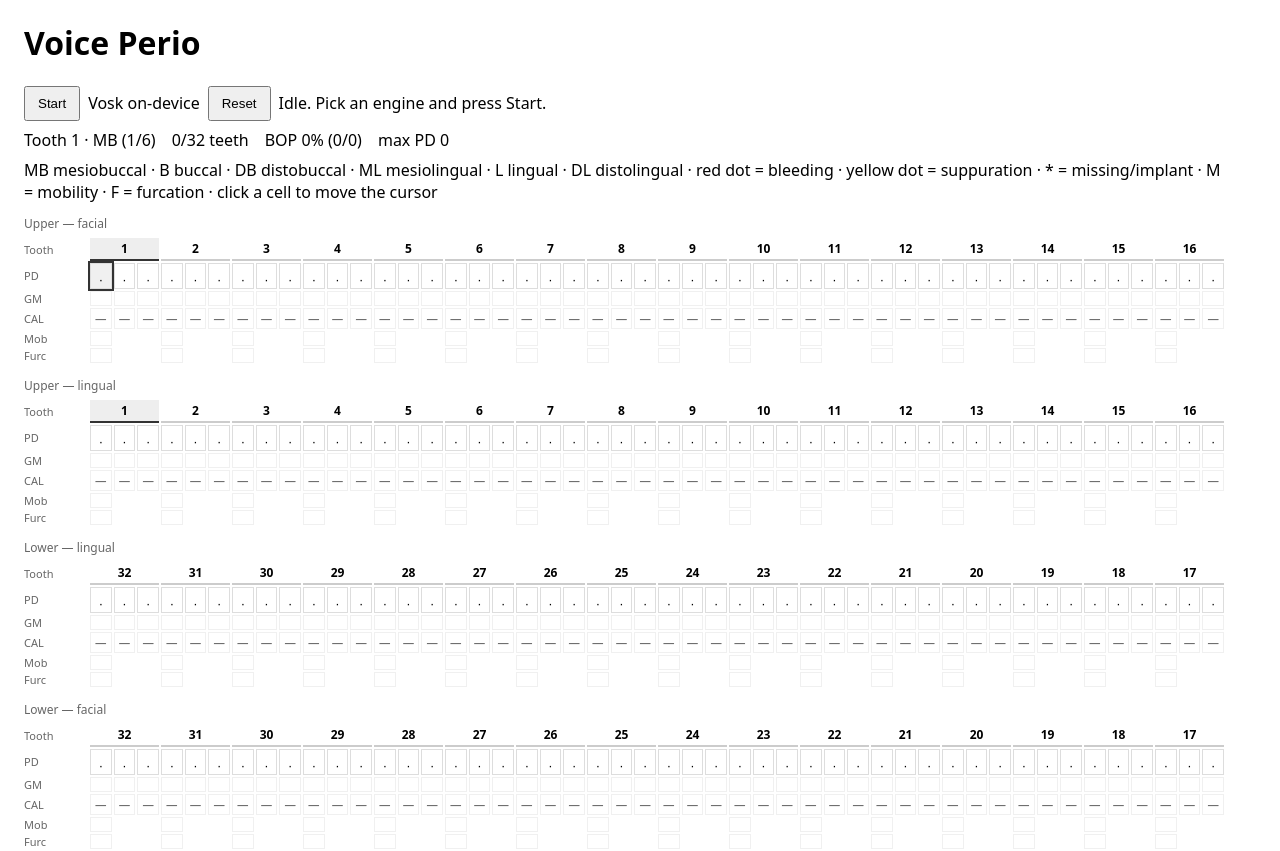
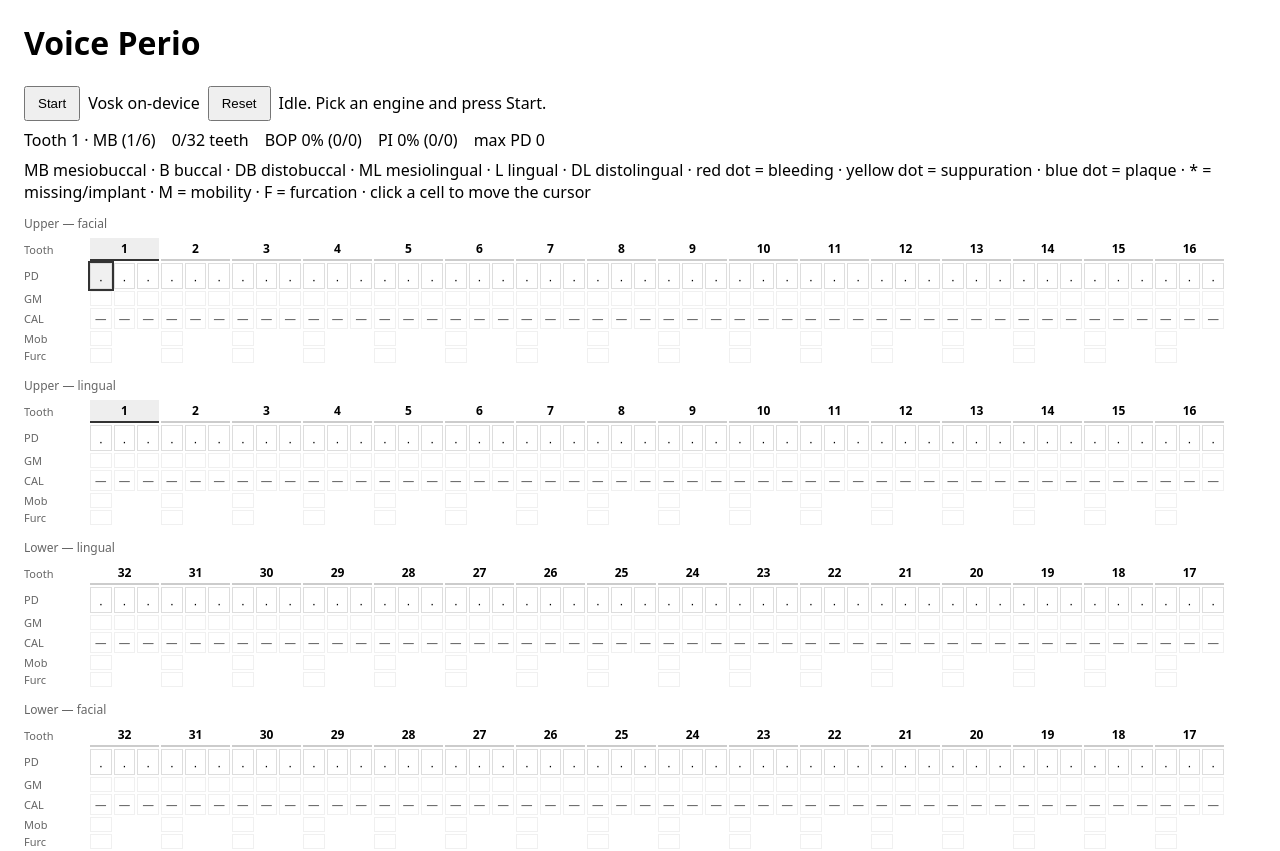
Before and after one commit to joellijo32/Perio-Assist, a Svelte app: page / in a window 1280 px wide. Shown: the top 851 px of the page. Built offline with nearby package versions, Linux system fonts and the light colour scheme.

Commit message:
Plaque Index field: voice scope, blue dots, PI% summary, undo

```diff
--- a/src/App.svelte
+++ b/src/App.svelte
@@ -13,13 +13,28 @@
 
   // ponytail: summary stats are pure derivations - no stats engine until one is needed
   const bop = $derived.by(() => {
-    let hit = 0, total = 0;
+    let hit = 0,
+      total = 0;
     for (const t of Object.keys(store.teeth)) {
       if (store.absent[t]) continue;
       for (let s = 0; s < 6; s++) {
         if (store.teeth[t][s] == null) continue;
         total++;
         if (store.bleed[t][s]) hit++;
+      }
+    }
+    return { hit, total, pct: total ? Math.round((100 * hit) / total) : 0 };
+  });
+
+  const pi = $derived.by(() => {
+    let hit = 0,
+      total = 0;
+    for (const t of Object.keys(store.teeth)) {
+      if (store.absent[t]) continue;
+      for (let s = 0; s < 6; s++) {
+        if (store.teeth[t][s] == null) continue;
+        total++;
+        if (store.plaque[t][s]) hit++;
       }
     }
     return { hit, total, pct: total ? Math.round((100 * hit) / total) : 0 };
@@ -75,11 +90,12 @@
     <span>Tooth {store.cur.t} · {SITENAMES[store.cur.s]} ({store.cur.s + 1}/6)</span>
     <span>{teethDone}/32 teeth</span>
     <span>BOP {bop.pct}% ({bop.hit}/{bop.total})</span>
+    <span>PI {pi.pct}% ({pi.hit}/{pi.total})</span>
     <span>max PD {maxPD}</span>
     {#if store.latencyMs !== null}<span>{store.latencyMs.toFixed(0)}ms parse+render</span>{/if}
   </div>
 
-  <div class="legend">MB mesiobuccal · B buccal · DB distobuccal · ML mesiolingual · L lingual · DL distolingual · red dot = bleeding · yellow dot = suppuration · * = missing/implant · M = mobility · F = furcation · click a cell to move the cursor</div>
+  <div class="legend">MB mesiobuccal · B buccal · DB distobuccal · ML mesiolingual · L lingual · DL distolingual · red dot = bleeding · yellow dot = suppuration · blue dot = plaque · * = missing/implant · M = mobility · F = furcation · click a cell to move the cursor</div>
   <PerioChart />
 
   <input
--- a/src/PerioChart.svelte
+++ b/src/PerioChart.svelte
@@ -24,11 +24,12 @@
     class:flag={v != null && v >= 4}
     class:pre={diffVal || diffBleed}
     onclick={() => moveTo(t, s)}
-    title={`${t} ${SITENAMES[s]}${store.rec[t][s] ? `, rec ${store.rec[t][s]}` : ''}${store.sup[t][s] ? ', suppuration' : ''}`}
+    title={`${t} ${SITENAMES[s]}${store.rec[t][s] ? `, rec ${store.rec[t][s]}` : ''}${store.sup[t][s] ? ', suppuration' : ''}${store.plaque[t][s] ? ', plaque' : ''}`}
   >
     <span class="dots">
       {#if (diffBleed ? pb : store.bleed[t][s])}<i class="dot bop" class:faded={diffBleed && !store.bleed[t][s]}></i>{/if}
       {#if store.sup[t][s]}<i class="dot sup"></i>{/if}
+      {#if store.plaque[t][s]}<i class="dot pi"></i>{/if}
     </span>
     <span class:faded={diffVal}>{diffVal ? (pv ?? '·') : (v ?? '·')}</span>
   </button>
@@ -108,6 +109,7 @@
   .dot { width: 6px; height: 6px; border-radius: 50%; display: inline-block; }
   .dot.bop { background: #c00; }
   .dot.sup { background: #e6a800; }
+  .dot.pi { background: #1976d2; }
   .gm, .cal, .mob { text-align: center; font-size: 12px; padding: 1px 0; border: 1px solid #f0f0f0; }
   .cal { color: #666; font-style: italic; }
   .cal.flag { color: #c00; font-style: normal; font-weight: bold; }
--- a/src/chart.svelte.js
+++ b/src/chart.svelte.js
@@ -68,6 +68,7 @@ export function resetAll() {  const fresh = createState();
   store.status = 'Idle. Pick an engine and press Start.';
   store.rec = fresh.rec;
   store.sup = fresh.sup;
+  store.plaque = fresh.plaque;
   store.mob = fresh.mob;
   store.fur = fresh.fur;
   store.aspect = fresh.aspect;
--- a/src/grammar.json
+++ b/src/grammar.json
@@ -5,6 +5,6 @@
   "implant millimeter millimeters recession facial lingual correction change make last",
   "mid all throughout no not without some any midbuccal probing noted",
   "upper lower left right first second third molar premolar bicuspid canine cuspid lateral central wisdom",
-  "mobility slight moderate severe furcation vocation suppuration pus miller fdi teeth number through thru and are class present",
+  "mobility slight moderate severe furcation vocation suppuration pus miller fdi teeth number through thru and are class present plaque pi",
   "[unk]"
 ]
--- a/src/perio.js
+++ b/src/perio.js
@@ -137,6 +137,7 @@ export function createState() {
     bleed: Object.fromEntries(Array.from({ length: 32 }, (_, i) => [i + 1, Array(6).fill(false)])),
     rec: Object.fromEntries(Array.from({ length: 32 }, (_, i) => [i + 1, Array(6).fill(0)])),
     sup: Object.fromEntries(Array.from({ length: 32 }, (_, i) => [i + 1, Array(6).fill(false)])),
+    plaque: Object.fromEntries(Array.from({ length: 32 }, (_, i) => [i + 1, Array(6).fill(false)])),
     mob: {},
     fur: {},    // ponytail: tooth map, NOT the UI message - store.status is a string, indexing it marches 1->32
     absent: {},
@@ -182,6 +183,7 @@ function restore(state, h, moveCursor = true) {
   if (h.kind === 'bleed') state.bleed[h.t][h.s] = false;
   else if (h.kind === 'rec') state.rec[h.t][h.s] = h.prev ?? 0;
   else if (h.kind === 'sup') state.sup[h.t][h.s] = false;
+  else if (h.kind === 'plaque') state.plaque[h.t][h.s] = false;
   else if (h.kind === 'absent') {
     if (h.prev == null) delete state.absent[h.t];
     else state.absent[h.t] = h.prev;
@@ -218,7 +220,7 @@ function patchDepth(state, t, s, v) {
 }
 
 const FILLER = new Set(['is', 'a', 'the', 'that', 'with', 'wait', 'positive', 'please', 'are']);
-const NEG_SET = new Set(['bleeding', 'bleed', 'blood', 'bop', 'drop', 'mobility', 'suppuration']);
+const NEG_SET = new Set(['bleeding', 'bleed', 'blood', 'bop', 'drop', 'mobility', 'suppuration', 'plaque', 'pi']);
 
 function skipFiller(toks, j) {
   while (FILLER.has(toks[j])) j++;
@@ -690,6 +692,45 @@ export function parseInto(state, text) {
       }
       continue;
     }
+    if (w === 'plaque' || w === 'pi') {
+      // ponytail: mirrors bleeding scope-for-scope - shared helper would couple two working branches
+      const hadPending = nums.length > 0;
+      flush();
+      const t = condTooth(state, hadPending);
+      let j = i + 1;
+      while (SITE_FILLER.has(toks[j])) j++;
+      const pflag = (s) => {
+        state.plaque[t][s] = true;
+        state.hist.push({ t, s, kind: 'plaque' });
+      };
+      if (ALLWORDS.has(toks[j])) {
+        for (let s = 0; s < 6; s++) pflag(s);
+        i = j;
+        continue;
+      }
+      if (toks[j] === 'buccal' || ((toks[j] === 'facial' || toks[j] === 'lingual') && t !== state.cur.t)) {
+        for (const s of ROWS[toks[j]]) pflag(s);
+        for (;;) {
+          const kk = skipFiller(toks, j + 1);
+          if (toks[kk] !== 'and') break;
+          const k2 = skipFiller(toks, kk + 1);
+          if (!(toks[k2] in ROWS)) break;
+          for (const s of ROWS[toks[k2]]) pflag(s);
+          j = k2;
+        }
+        i = j;
+        continue;
+      }
+      if (toks[i - 1] === 'some' || toks[i - 1] === 'any') hint ??= 'plaque site unspecified - verify';
+      const psite = toSite(toks, i + 1, state.aspect);
+      if (psite) {
+        pflag(psite[0]);
+        i = psite[1] - 1;
+      } else {
+        pflag(Math.max(0, state.cur.s - 1));
+      }
+      continue;
+    }
     if (w === 'clear' || w === 'scratch') {
       flush();
       const own = state.hist.length > mark;
```
Also changed, not shown: 1 other file (tests, documents, lock files or other folders).
